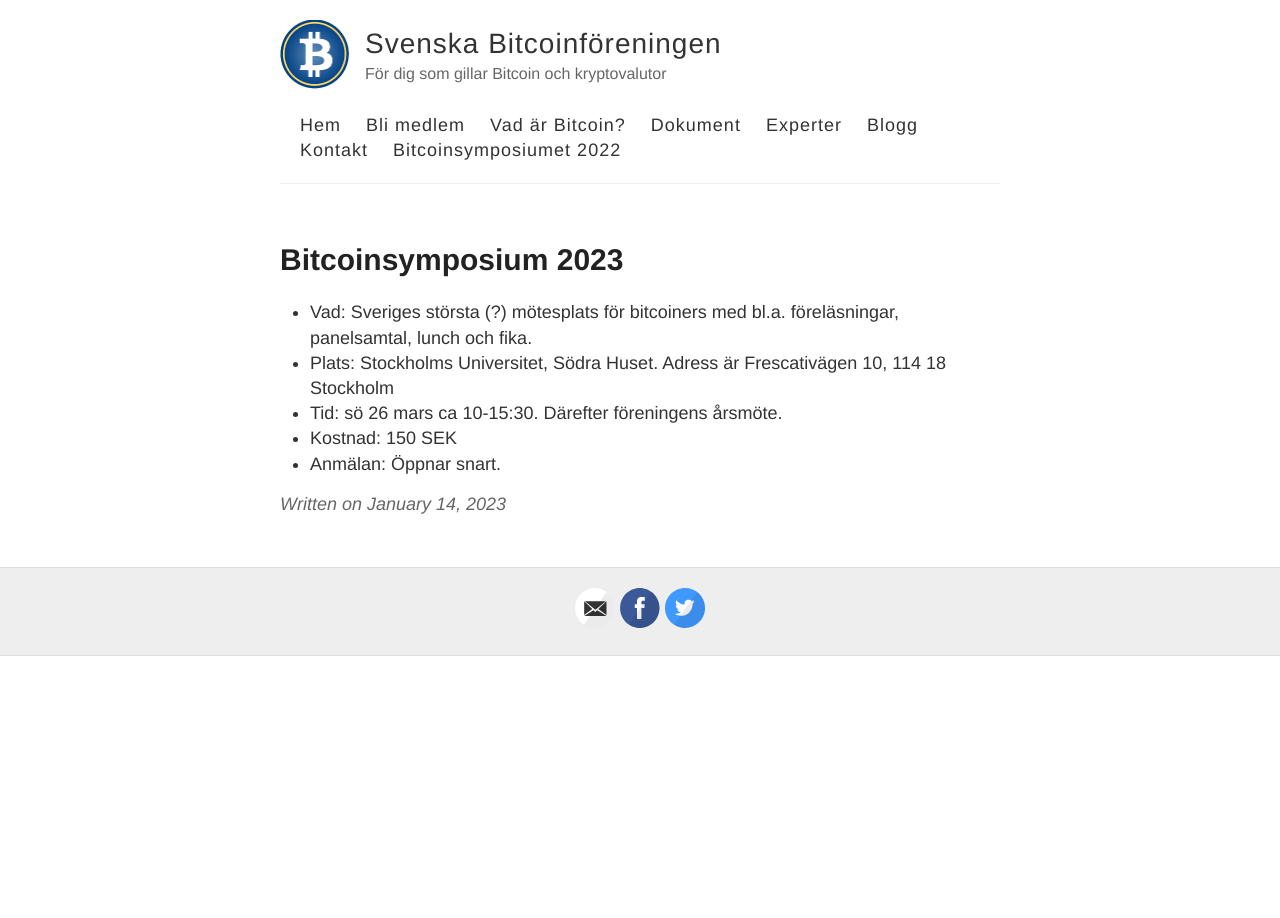
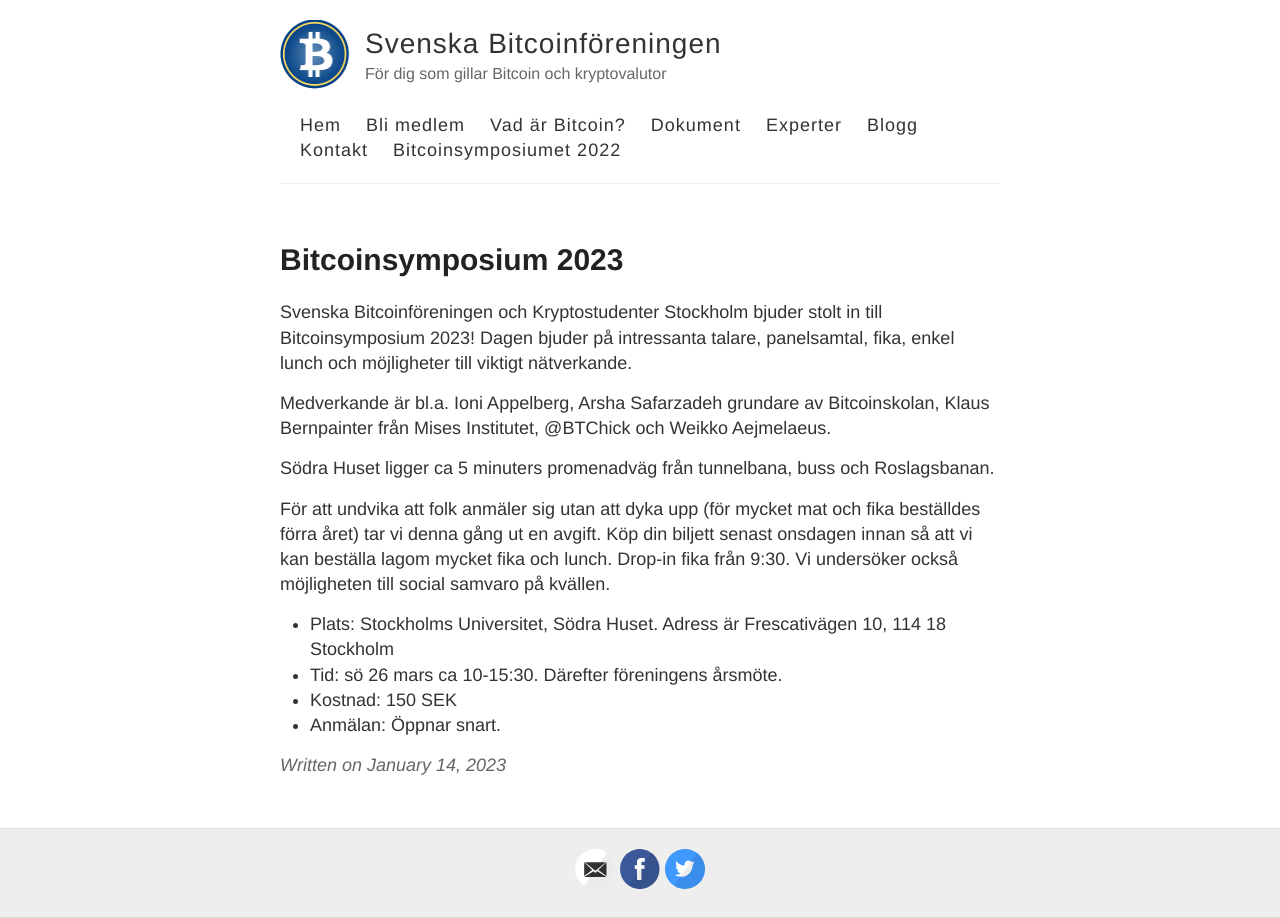
Before and after one commit to bitcoinforeningen/bitcoinforeningen.github.io, a Jekyll site: the page built from _posts/2023-01-14-symposium.md, in a window 1280 px wide. Built offline with Jekyll 4.4.1, drawn with Linux system fonts in a browser that asks for light colours.

Commit message:
Update 2023-01-14-symposium.md

```diff
--- a/_posts/2023-01-14-symposium.md
+++ b/_posts/2023-01-14-symposium.md
@@ -3,8 +3,15 @@ layout: post
 title: Bitcoinsymposium 2023
 ---
 
+Svenska Bitcoinföreningen och Kryptostudenter Stockholm bjuder stolt in till Bitcoinsymposium 2023! Dagen bjuder på intressanta talare, panelsamtal, fika, enkel lunch och möjligheter till viktigt nätverkande.
 
-* Vad: Sveriges största (?) mötesplats för bitcoiners med bl.a. föreläsningar, panelsamtal, lunch och fika.
+Medverkande är bl.a. Ioni Appelberg, Arsha Safarzadeh grundare av Bitcoinskolan, Klaus Bernpainter från Mises Institutet, @BTChick och Weikko Aejmelaeus.
+
+Södra Huset ligger ca 5 minuters promenadväg från tunnelbana, buss och Roslagsbanan.
+
+För att undvika att folk anmäler sig utan att dyka upp (för mycket mat och fika beställdes förra året) tar vi denna gång ut en avgift. Köp din biljett senast onsdagen innan så att vi kan beställa lagom mycket fika och lunch. Drop-in fika från 9:30. Vi undersöker också möjligheten till social samvaro på kvällen.
+
+
 * Plats: Stockholms Universitet, Södra Huset. Adress är Frescativägen 10, 114 18 Stockholm
 * Tid: sö 26 mars ca 10-15:30. Därefter föreningens årsmöte.
 * Kostnad: 150 SEK
```
